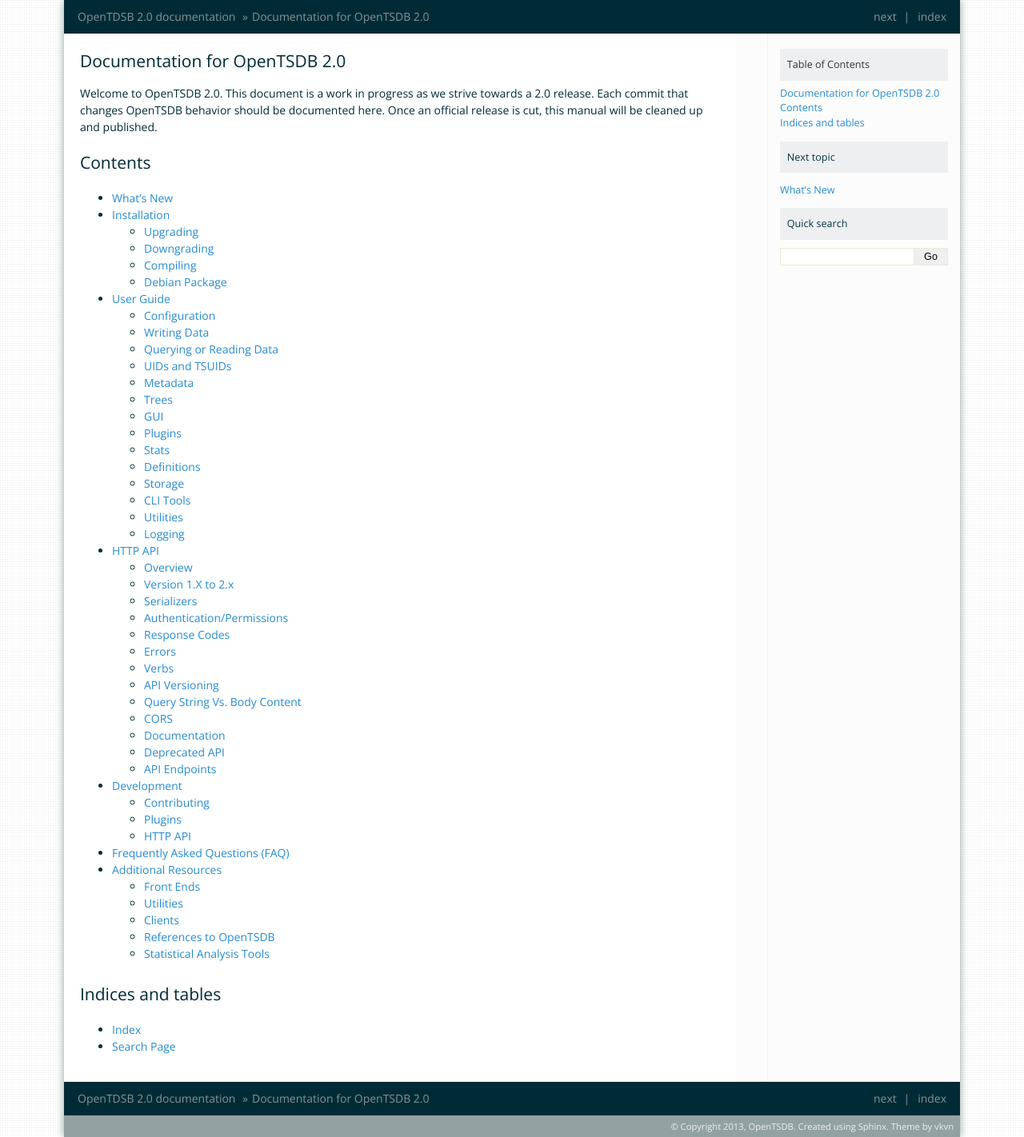
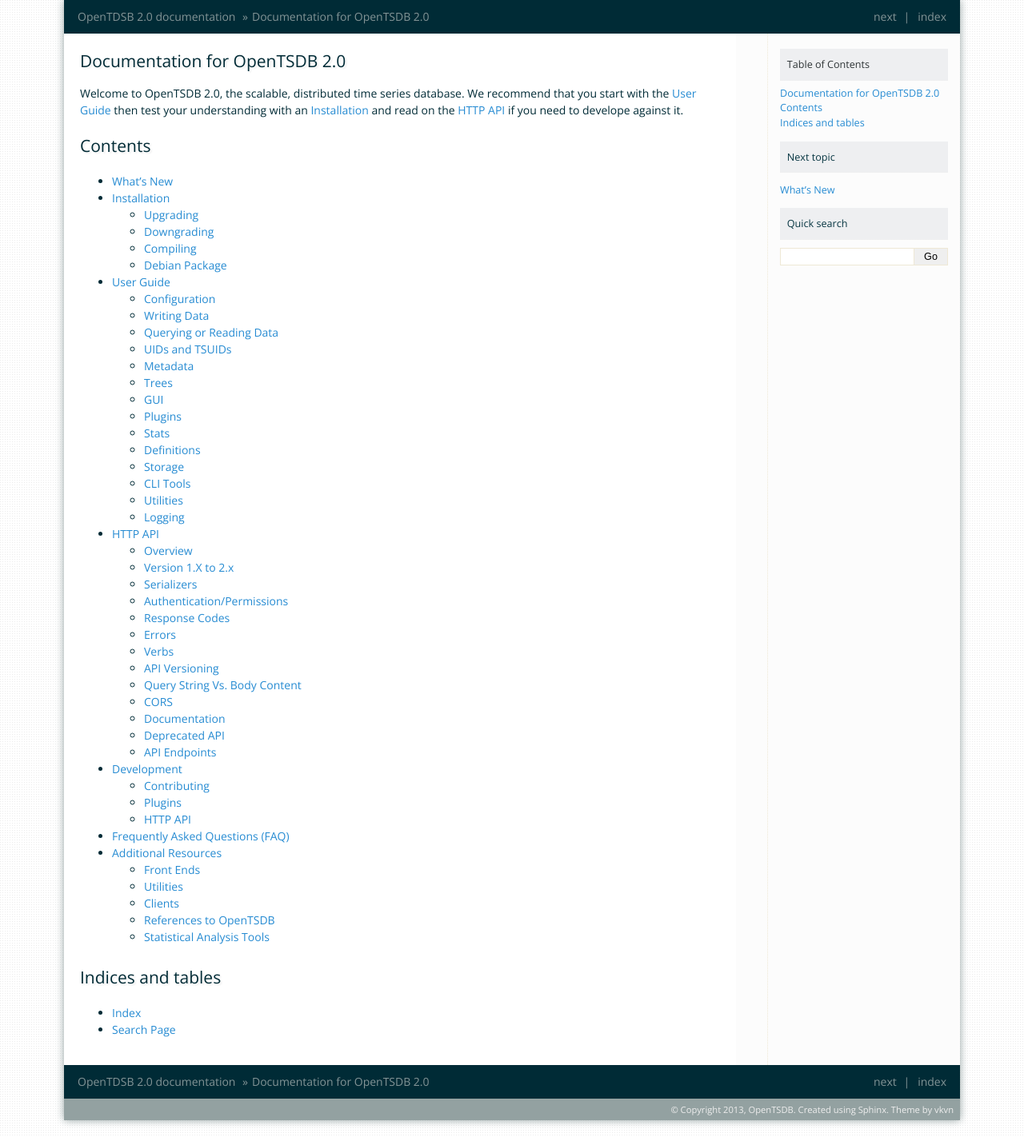
Before and after one commit to OpenTSDB/opentsdb.net, a Sphinx documentation site: the page built from docs/source/index.rst, in a window 1280 px wide. Shown: the whole page at 80% size. Built offline with Sphinx 7.4.7, drawn with Linux system fonts in a browser that asks for light colours.

Commit message:
Update the index and news pages for the 2.0 documentation
Signed-off-by: Chris Larsen <clarsen@euphoriaaudio.com>

```diff
--- a/docs/source/index.rst
+++ b/docs/source/index.rst
@@ -6,7 +6,7 @@
 Documentation for OpenTSDB |version|
 ====================================
 
-Welcome to OpenTSDB |version|. This document is a work in progress as we strive towards a |version| release. Each commit that changes OpenTSDB behavior should be documented here. Once an official release is cut, this manual will be cleaned up and published.
+Welcome to OpenTSDB |version|, the scalable, distributed time series database. We recommend that you start with the :doc:`user_guide/index` then test your understanding with an :doc:`installation` and read on the :doc:`api_http/index` if you need to develope against it.
 
 Contents
 ========
--- a/docs/source/new.rst
+++ b/docs/source/new.rst
@@ -21,4 +21,4 @@
 * Rate Counter Calculations - To handle roll-over and anamoly supression
 * Additional Statistics - Including the number of UIDs assigned and available
 
-More features are on the way. Help us out by sharing your ideas.
+Thank you to everyone who has contributed to |version|. Help us out by sharing your ideas and code at `GitHub <https://github.com/OpenTSDB>`_
```
Also changed, not shown: 15 other files.
